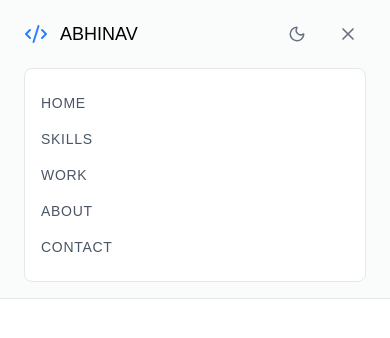
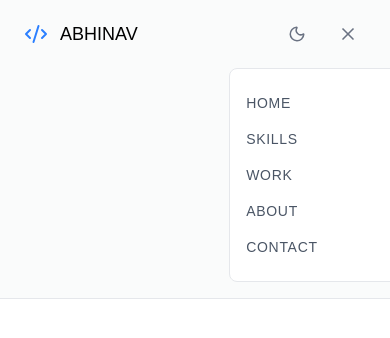
Before and after one commit to abhinavhh/PersonalPortfolio, a React (Vite) app: page / in a window 390 px wide. Both pictures are taken after a click on the button 348 px from the left and 34 px from the top of the page. Shown: the top 338 px of the page. Built offline with nearby package versions, Linux system fonts and the light colour scheme.

Commit message:
updated page title and logo

```diff
--- a/index.html
+++ b/index.html
@@ -2,10 +2,10 @@
 <html lang="en">
   <head>
     <meta charset="UTF-8" />
-    <link rel="icon" type="image/svg+xml" href="/vite.svg" />
+    <link rel="icon" type="image/svg+xml" href="./src//assets/Gradient.png" />
     <link href="/src/index.css" rel="stylesheet">
     <meta name="viewport" content="width=device-width, initial-scale=1.0" />
-    <title>Vite + React</title>
+    <title>Abhinav U | Portfolio</title>
   </head>
   <body>
     <div id="root"></div>
--- a/src/Components/Navbar.jsx
+++ b/src/Components/Navbar.jsx
@@ -92,7 +92,7 @@ const Navbar = () => {
             initial={{ opacity: 0, y: -20}}
             animate={{ opacity: 1, y: 0}}
             exit={{ opacity: 0, y: -20}}
-            className={`md:hidden mt-4 p-4 rounded-lg ${
+            className={`md:hidden mt-4 p-4 rounded-lg relative left-3/5 ${
               isDarkMode? "bg-gray-900" : "bg-white"
             } border ${isDarkMode? "border-gray-800" : "border-gray-200"}`}
           >
@@ -101,7 +101,7 @@ const Navbar = () => {
                 key={item}
                 whileHover={{x : 5 }}
                 onClick={() => ScrolltoSection(item.toLowerCase())}
-                className={`block w-full text-left py-2 text-sm uppercase tracking-wider transition-colors ${
+                className={`w-full text-left py-2 text-sm uppercase tracking-wider transition-colors ${
                   isDarkMode? "text-gray-40 hover:text-white"
                   : "text-gray-600 hover:text-gray-900"
                 }`}
```
